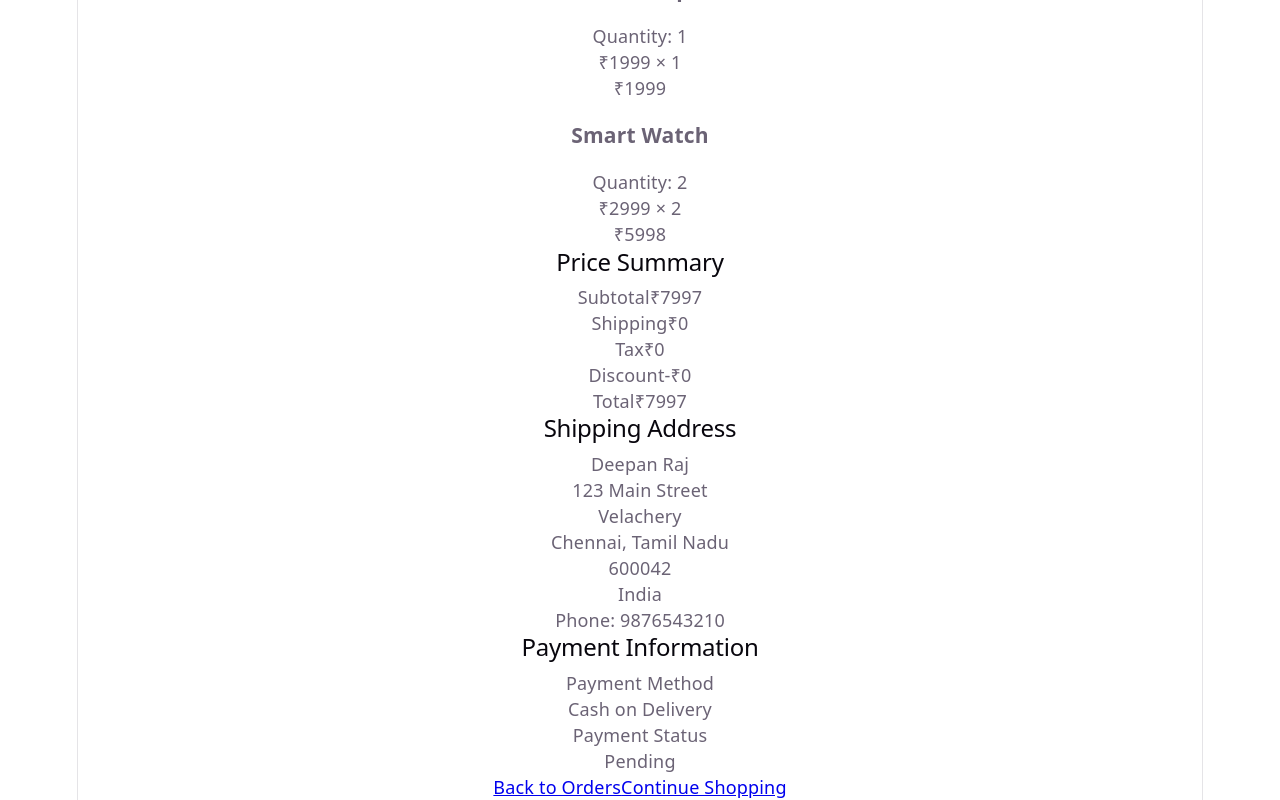
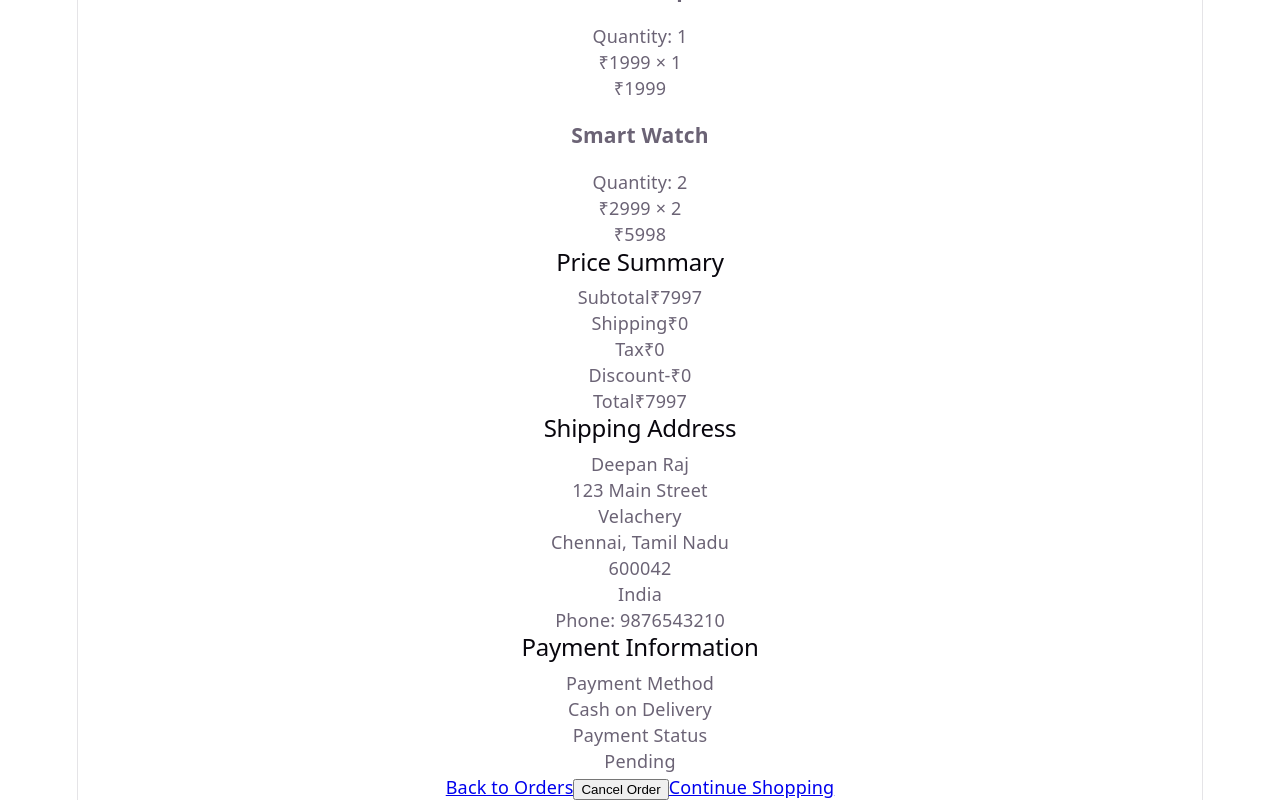
Before and after one commit to deepan-raj1/shopsphere-ecommerce, a React (Vite) app in the folder ecommerce_frontend/: page /orders/1 in a window 1280 px wide. Shown: the part 722-1522 px from the top of the page. Built offline with nearby package versions, Linux system fonts and the light colour scheme.

Commit message:
3.10.4 — Cancel Order UI Complete

```diff
--- a/ecommerce_frontend/src/pages/order/OrderDetail.jsx
+++ b/ecommerce_frontend/src/pages/order/OrderDetail.jsx
@@ -1,4 +1,5 @@
 import { Link, useParams } from "react-router-dom";
+import { useState } from "react";
 
 const orders = [
   {
@@ -130,9 +131,20 @@ const orderStatuses = [
 const OrderDetail = () => {
   const { id } = useParams();
 
+  const [showCancelConfirmation, setShowCancelConfirmation] = useState(false);
+
+  const [cancelled, setCancelled] = useState(false);
+
   const order = orders.find((item) => item.id === Number(id));
 
-  const currentStatusIndex = order ? orderStatuses.indexOf(order.status) : -1;
+  const currentOrderStatus = cancelled ? "Cancelled" : order?.status;
+
+  const canCancelOrder =
+    currentOrderStatus === "Pending" || currentOrderStatus === "Confirmed";
+
+  const currentStatusIndex = order
+    ? orderStatuses.indexOf(currentOrderStatus)
+    : -1;
 
   const getStatusIcon = (statusIndex) => {
     if (statusIndex < currentStatusIndex) {
@@ -176,6 +188,11 @@ const OrderDetail = () => {
       </div>
     );
   }
+
+  const handleCancelOrder = () => {
+    setCancelled(true);
+    setShowCancelConfirmation(false);
+  };
 
   return (
     <div className="min-h-screen bg-gray-50 px-4 py-10">
@@ -227,7 +244,7 @@ const OrderDetail = () => {
           </div>
 
           {/* Status Timeline */}
-          {order.status === "Cancelled" ? (
+          {currentOrderStatus === "Cancelled" ? (
             <div className="rounded-lg border border-red-200 bg-red-50 p-4">
               <div className="flex items-center gap-3">
                 <span className="text-2xl text-red-600">✕</span>
@@ -432,6 +449,16 @@ const OrderDetail = () => {
             Back to Orders
           </Link>
 
+          {canCancelOrder && (
+            <button
+              type="button"
+              onClick={() => setShowCancelConfirmation(true)}
+              className="rounded-lg border border-red-300 px-6 py-3 font-semibold text-red-600 transition hover:bg-red-50"
+            >
+              Cancel Order
+            </button>
+          )}
+
           <Link
             to="/products"
             className="rounded-lg bg-blue-600 px-6 py-3 text-center font-semibold text-white transition hover:bg-blue-700"
@@ -440,6 +467,38 @@ const OrderDetail = () => {
           </Link>
         </div>
       </div>
+      {showCancelConfirmation && (
+        <div className="fixed inset-0 z-50 flex items-center justify-center bg-black/50 px-4">
+          <div className="w-full max-w-md rounded-xl bg-white p-6 shadow-xl">
+            <h2 className="mb-3 text-xl font-bold text-gray-800">
+              Cancel Order?
+            </h2>
+
+            <p className="mb-6 text-gray-600">
+              Are you sure you want to cancel this order? This action cannot be
+              undone.
+            </p>
+
+            <div className="flex flex-col gap-3 sm:flex-row sm:justify-end">
+              <button
+                type="button"
+                onClick={() => setShowCancelConfirmation(false)}
+                className="rounded-lg border border-gray-300 px-5 py-2.5 font-semibold text-gray-700 transition hover:bg-gray-100"
+              >
+                Keep Order
+              </button>
+
+              <button
+                type="button"
+                onClick={handleCancelOrder}
+                className="rounded-lg bg-red-600 px-5 py-2.5 font-semibold text-white transition hover:bg-red-700"
+              >
+                Yes, Cancel Order
+              </button>
+            </div>
+          </div>
+        </div>
+      )}
     </div>
   );
 };
```
